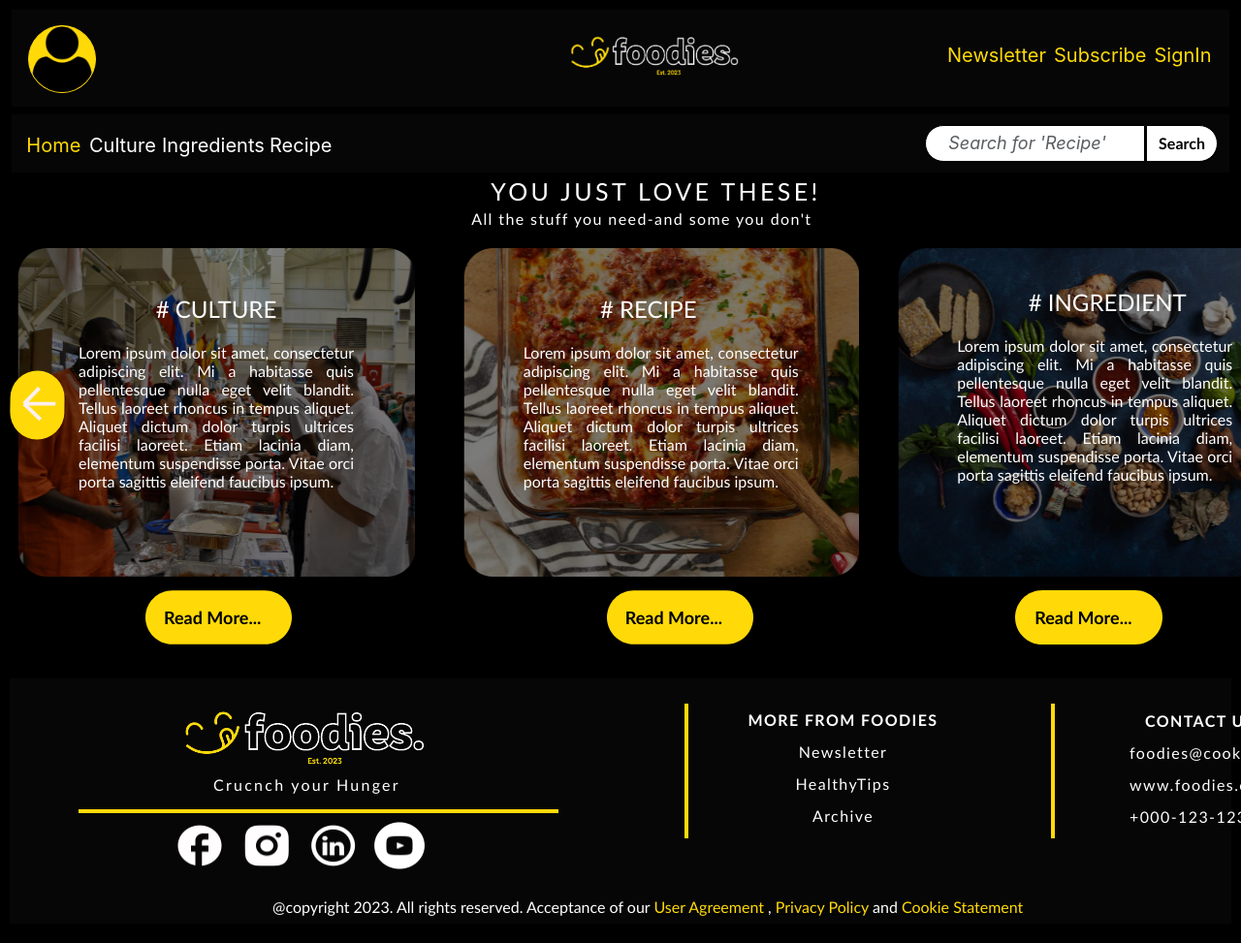
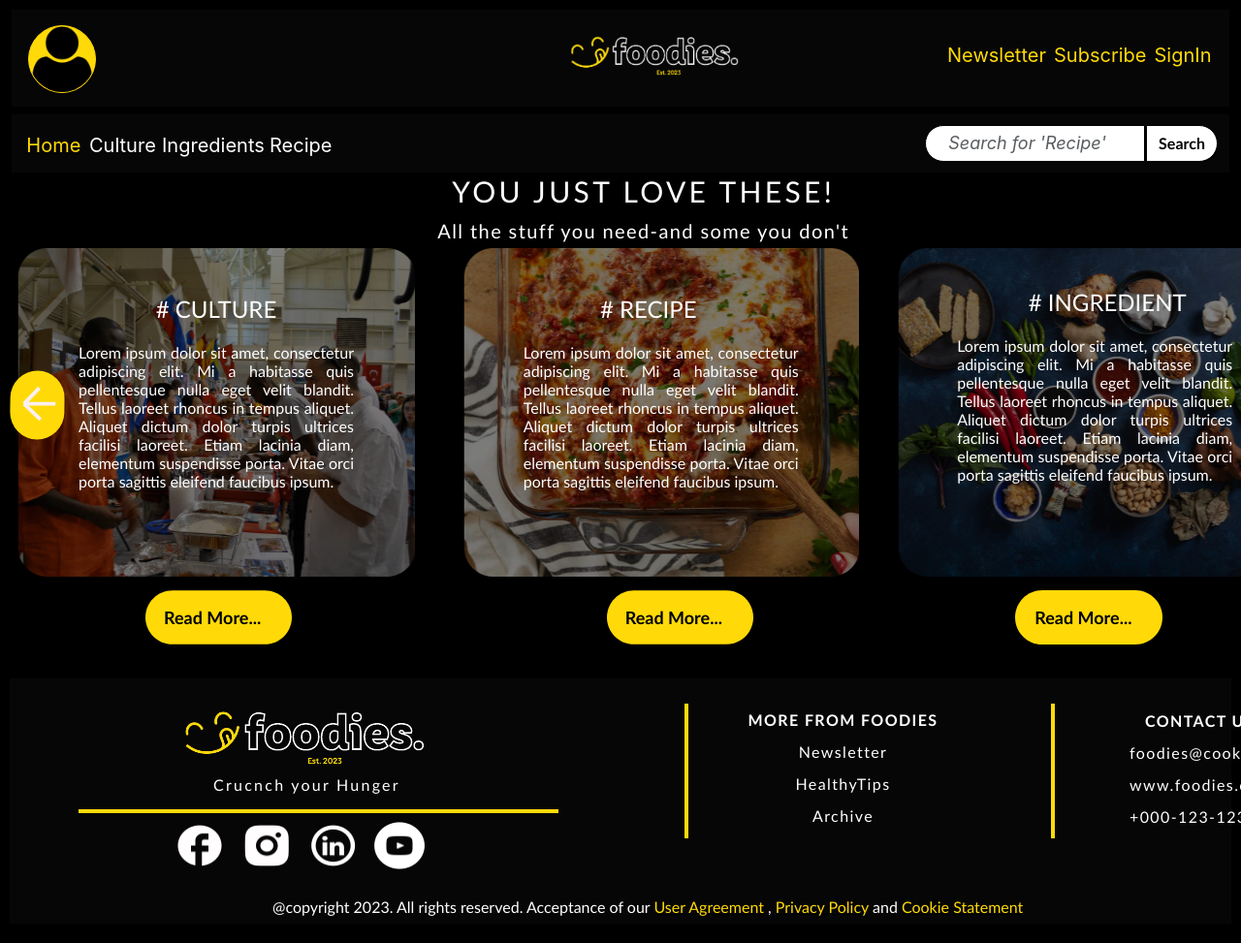
Before and after one commit to rabbiakhan/FOODIE, a plain HTML site: page index.html in a window 1280 px wide. Shown: the top 973 px of the page at 97% size. Drawn offline with nearby package versions, Linux system fonts and the light colour scheme.

```diff
--- a/culture.css
+++ b/culture.css
@@ -187,9 +187,10 @@ img.logo {
   height: 69px;
   position: relative;
   width: 475px;
+  top: 10px;
 }
 .title {
-  color: white;
+  /* color: white;
   font-family: var(--font-family-jockey-one);
   font-size: 25px;
   font-weight: 400;
@@ -200,10 +201,18 @@ img.logo {
   position: absolute;
   text-align: center;
   top: 0;
+  white-space: nowrap; */
+  text-align: center;
+  color: white;
+  font-family: var(--font-family-jockey-one);
+  font-size: 30px;
+  font-weight: 400;
+  letter-spacing: 3.36px;
   white-space: nowrap;
+  /* line-height: 2; */
 }
 .stuff {
-  color: white;
+  /* color: white;
   height: 24px;
   left: 60px;
   letter-spacing: 1.4px;
@@ -212,6 +221,12 @@ img.logo {
   text-align: center;
   top: 45px;
   white-space: nowrap;
+  font-size: 20px; */
+  color: #ffffff;
+  text-align: center;
+  letter-spacing: 1.4px;
+  white-space: nowrap;
+  font-size: 20px;
 }
 .recipe {
   align-items: center;
--- a/index.html
+++ b/index.html
@@ -90,12 +90,12 @@
         </div>
         <div class="flex-col">
           <div class="overlap-group-3">
+            <h1 class="title valign-text-middle" id="para-text">
+              YOU JUST LOVE THESE!
+            </h1>
             <p class="stuff valign-text-middle inter-bold-white-20px">
               All the stuff you need-and some you don't
             </p>
-            <h1 class="title valign-text-middle" id="para-text">
-              YOU JUST LOVE THESE!
-            </h1>
           </div>
           <div class="recipe">
             <div class="overlap-group2">
--- a/index.js
+++ b/index.js
@@ -3,7 +3,7 @@ function changeText() {
   let text = document.querySelector("#para-text");
   let input = document.querySelector("#input-value");
   text.innerHTML = input.value;
-  text = document.querySelector("#para-text").style.fontSize = "40px";
+  text = document.querySelector("#para-text").style.fontSize = "30px";
   text = document.querySelector("#para-text").style.textAlign = "center";
   text = document.querySelector("#para-text").style.textTransform = "uppercase";
 }
--- a/ingredients.css
+++ b/ingredients.css
@@ -362,7 +362,7 @@ img.logo {
   text-align: center;
   color: white;
   font-family: var(--font-family-jockey-one);
-  font-size: 25px;
+  font-size: 30px;
   font-weight: 400;
   letter-spacing: 3.36px;
   white-space: nowrap;
@@ -372,6 +372,7 @@ img.logo {
   text-align: center;
   letter-spacing: 1.4px;
   white-space: nowrap;
+  font-size: 20px;
 }
 /* * {
   box-sizing: border-box;
--- a/style.css
+++ b/style.css
@@ -187,23 +187,33 @@ img.logo {
   height: 69px;
   position: relative;
   width: 475px;
+  top: 10px;
 }
 .title {
-  color: white;
+  /* color: white;
   font-family: var(--font-family-jockey-one);
-  font-size: 25px;
+  font-size: 30px;
   font-weight: 400;
   height: 58px;
-  left: 80px;
-  letter-spacing: 3.36px;
+  /* left: 80px; */
+  /* letter-spacing: 3.36px;
   line-height: 57.6px;
   position: absolute;
   text-align: center;
   top: 0;
+  white-space: nowrap; */
+
+  text-align: center;
+  color: white;
+  font-family: var(--font-family-jockey-one);
+  font-size: 30px;
+  font-weight: 400;
+  letter-spacing: 3.36px;
   white-space: nowrap;
+  /* line-height: 2; */
 }
 .stuff {
-  color: white;
+  /* color: white;
   height: 24px;
   left: 60px;
   letter-spacing: 1.4px;
@@ -212,6 +222,12 @@ img.logo {
   text-align: center;
   top: 45px;
   white-space: nowrap;
+  font-size: 20px; */
+  color: #ffffff;
+  text-align: center;
+  letter-spacing: 1.4px;
+  white-space: nowrap;
+  font-size: 20px;
 }
 .recipe {
   align-items: center;
```
Also changed, not shown: culture.html (+4 -4 lines), ingredients.html (+2 -2 lines).
